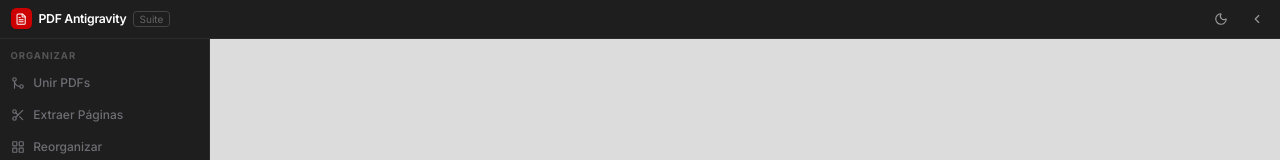
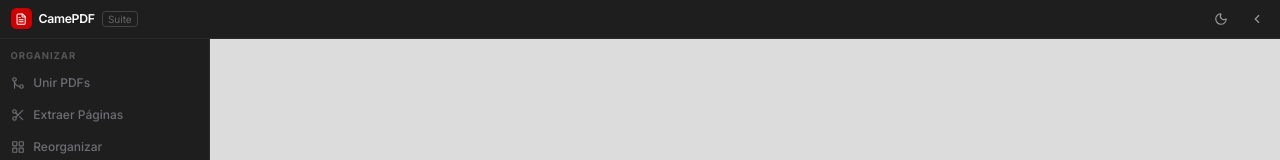
Before and after one commit to arahacking-art/PDF_ANTIGRAVITY, a React (Vite) app in the folder frontend/: page / in a window 1280 px wide. Shown: the top 160 px of the page. Built offline with nearby package versions, Linux system fonts and the light colour scheme; no server answers.

Commit message:
Pre productivo10

```diff
--- a/frontend/src/App.tsx
+++ b/frontend/src/App.tsx
@@ -263,7 +263,7 @@ function Workspace() {
           <div className="w-6 h-6 rounded-md flex items-center justify-center bg-[#CC0000] shadow-sm">
             <FileText className="w-3.5 h-3.5 text-white" />
           </div>
-          <span className="text-white font-semibold text-sm tracking-tight">PDF Antigravity</span>
+          <span className="text-white font-semibold text-sm tracking-tight">CamePDF</span>
           <span className="text-[#666] text-[10px] border border-[#444] rounded px-1.5 py-0.5 font-normal leading-none">
             Suite
           </span>
--- a/frontend/src/components/workspace/PdfViewer.tsx
+++ b/frontend/src/components/workspace/PdfViewer.tsx
@@ -850,7 +850,7 @@ const PdfViewer: React.FC<PdfViewerProps> = ({
           </button>
           <div className="mx-2 my-1 h-px bg-[var(--border-medium)]" />
           <button onClick={() => {
-            alert(`Documento: ${pdfDoc.numPages} páginas.\nVisualizando en PDF Antigravity.`);
+            alert(`Documento: ${pdfDoc.numPages} páginas.\nVisualizando en CamePDF.`);
             setContextMenu(null);
           }}>
             <Info className="w-4 h-4 text-[var(--text-secondary)]" /> Propiedades...
```
Also changed, not shown: 1 other file (tests, documents, lock files or other folders).
